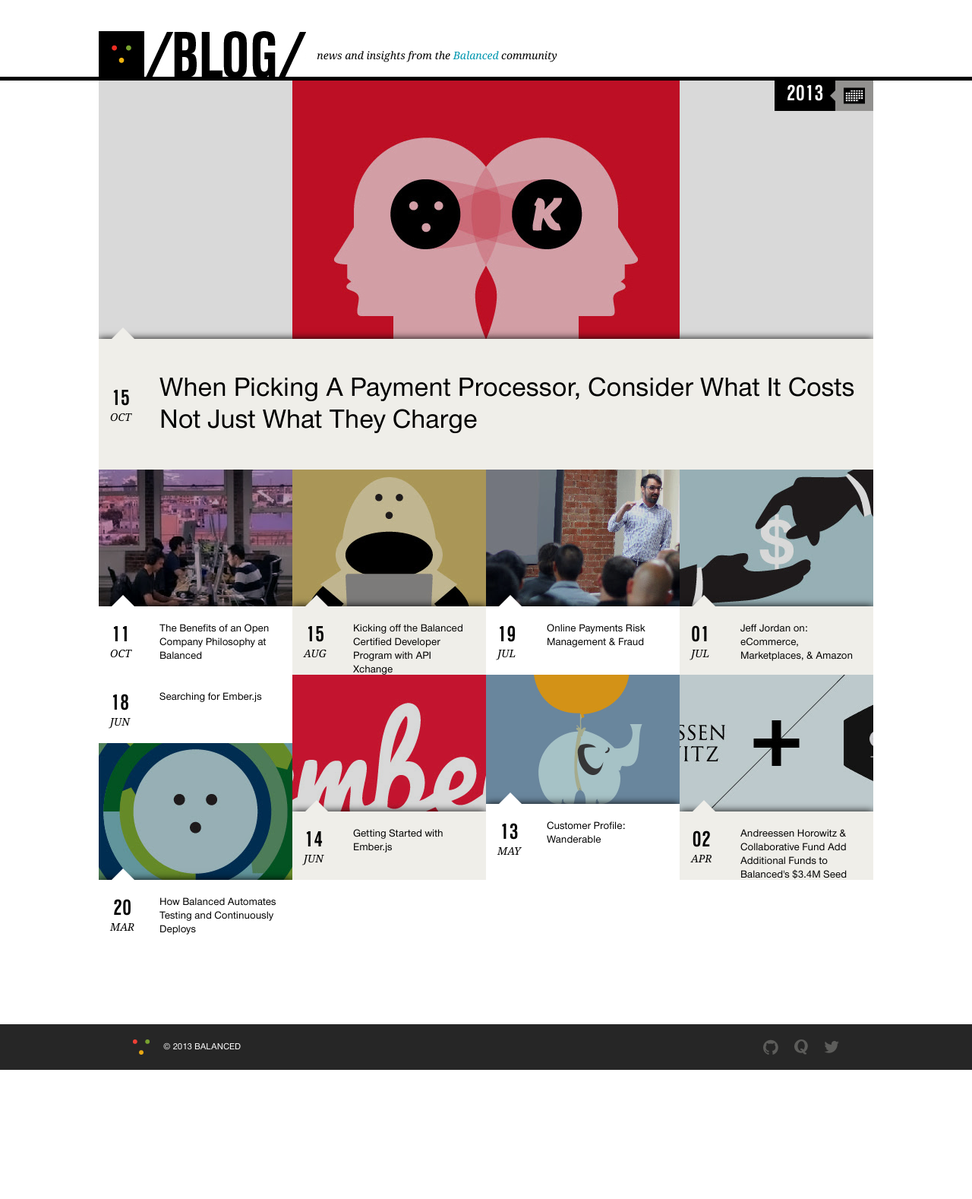
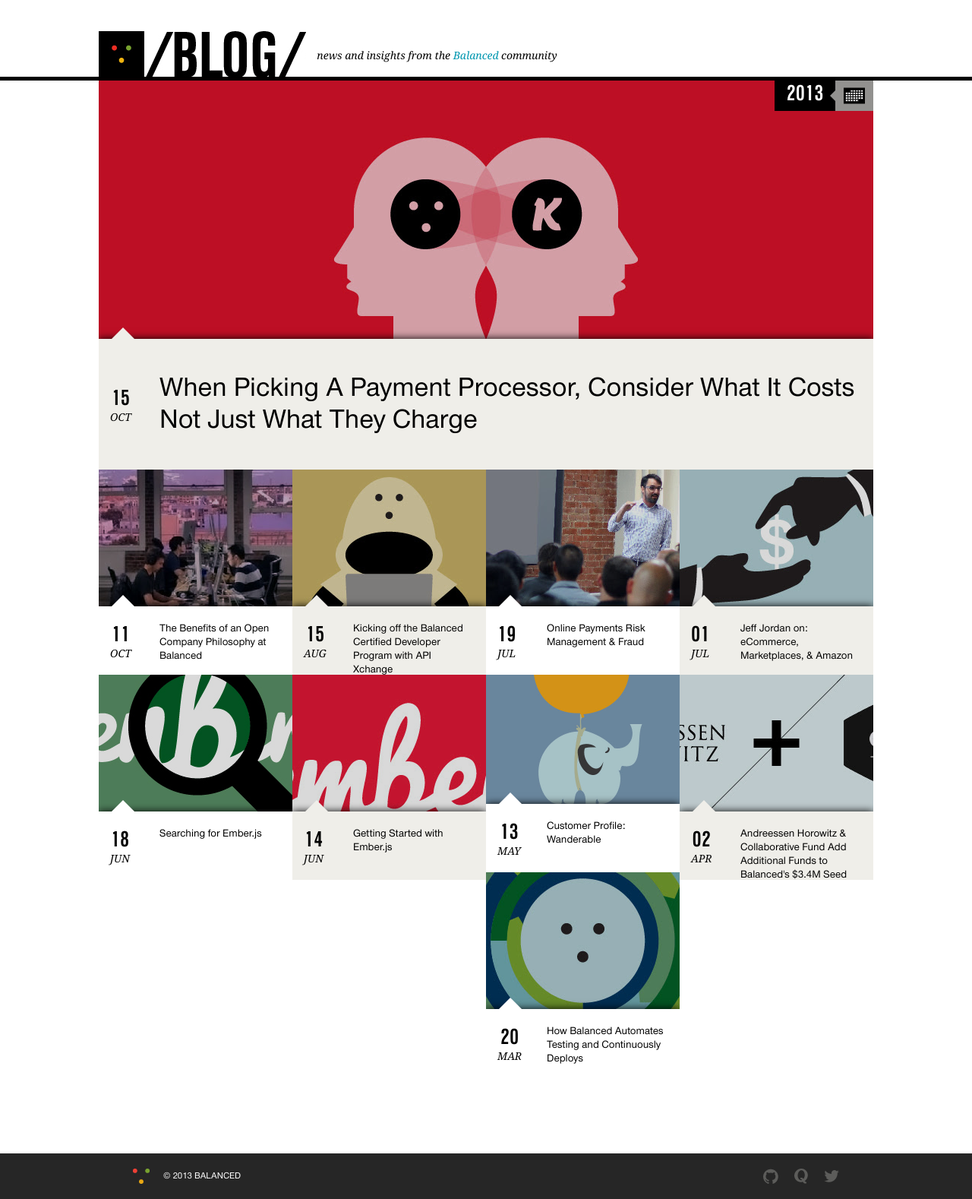
Before and after one commit to balanced/balanced.github.com, a Jekyll site: the page built from index.html, in a window 1280 px wide. Shown: the whole page at 76% size. Built offline with Jekyll 4.4.1, drawn with Linux system fonts in a browser that asks for light colours; nearby versions of some CDN libraries; Markdown is read by kramdown in place of the engine named in the settings; the list of posts is cut into pages by our own code; comment, search, counter and statistics services are not loaded; before the commit the page ends 1408 px from its top, so only the background shows below that.

Commit message:
New Images

```diff
--- a/_includes/post-article-detail.html
+++ b/_includes/post-article-detail.html
@@ -5,7 +5,7 @@
 <header id="article-mast">
   {% if post.image %}
   <div id="mast-img">
-    <img class="img-responsive" src="{{ post.image }}">
+    <img class="img-responsive" src="{{ post.image }}" data-adaptive-background='1'>
   </div>
   {% endif %}
 
--- a/_includes/post-list-featured.html
+++ b/_includes/post-list-featured.html
@@ -2,7 +2,7 @@
   <a href="{{ site.url }}{{ post.url }}" rel="bookmark">
     {% if post.image %}
     <div class="list-item-img" id="feat-img">
-      <img class="img-responsive" src="{{ post.image }}" alt="{{ post.image_alt }}">
+      <img class="img-responsive" src="{{ post.image }}" alt="{{ post.image_alt }}" data-adaptive-background='1'>
     </div>
     {% endif %}
     <div class="list-item-copy" id="feat-headline">
--- a/_includes/post-list-item.html
+++ b/_includes/post-list-item.html
@@ -2,7 +2,7 @@
   <a href="{{ site.url }}{{ post.url }}">
     {% if post.image %}
     <div class="list-item-img">
-      <img class="img-responsive" src="{{ post.image }}" alt="{{ post.image_alt }}">
+      <img class="img-responsive" src="{{ post.image }}" alt="{{ post.image_alt }}" data-adaptive-background='1'>
     </div>
     {% endif %}
     <div class="list-item-copy">
--- a/_layouts/default.html
+++ b/_layouts/default.html
@@ -56,6 +56,7 @@
 <script src="//ajax.googleapis.com/ajax/libs/jquery/1.10.1/jquery.min.js"></script>
 <script>window.jQuery || document.write('<script src="/libs/jquery/jquery-1.10.1.min.js"><\/script>')</script>
 
+<script src="/libs/adaptive_backgrounds/jquery.adaptive-backgrounds.js"></script>
 <script src="/libs/masonry/masonry.pkgd.min.js"></script>
 
 <script src="/js/main.js"></script>
--- a/js/main.js
+++ b/js/main.js
@@ -1,4 +1,5 @@
-$(window).load(function(){
+$(document).ready(function(){
+	$.adaptiveBackground.run()
 	headerToggleInit();
 	function headerToggleInit(){
 		var open = false;
@@ -20,9 +21,10 @@
 	}
 });
 
-
-var $container = $('#masonry');
-// initialize
-$container.masonry({
-  itemSelector: '.item'
+$(window).load(function(){
+	var $container = $('#masonry');
+	// initialize
+	$container.masonry({
+	  itemSelector: '.item'
+	});
 });
```
Also changed, not shown: _posts/2013-03-07-bill-split-groupme-payments-powered-balanced.md (+1 -0 lines), _posts/2013-06-18-ember-building-search.md (+1 -0 lines), img/blogimages/2013-03-07.jpg (added), img/blogimages/2013-06-18.jpg (added), img/blogimages/2013-10-15.jpg.
